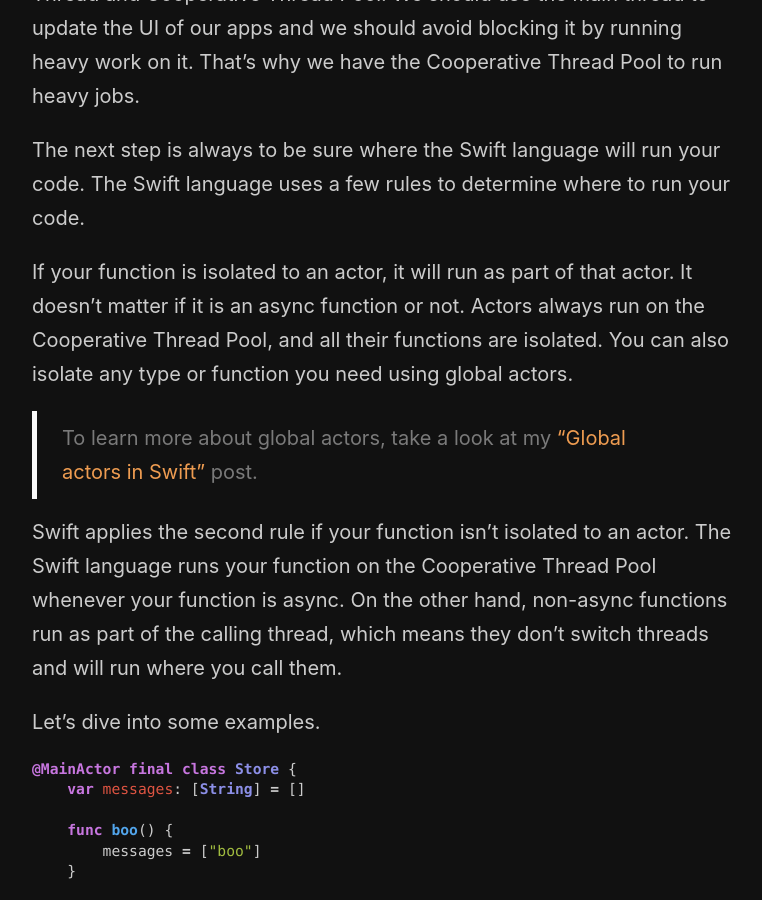
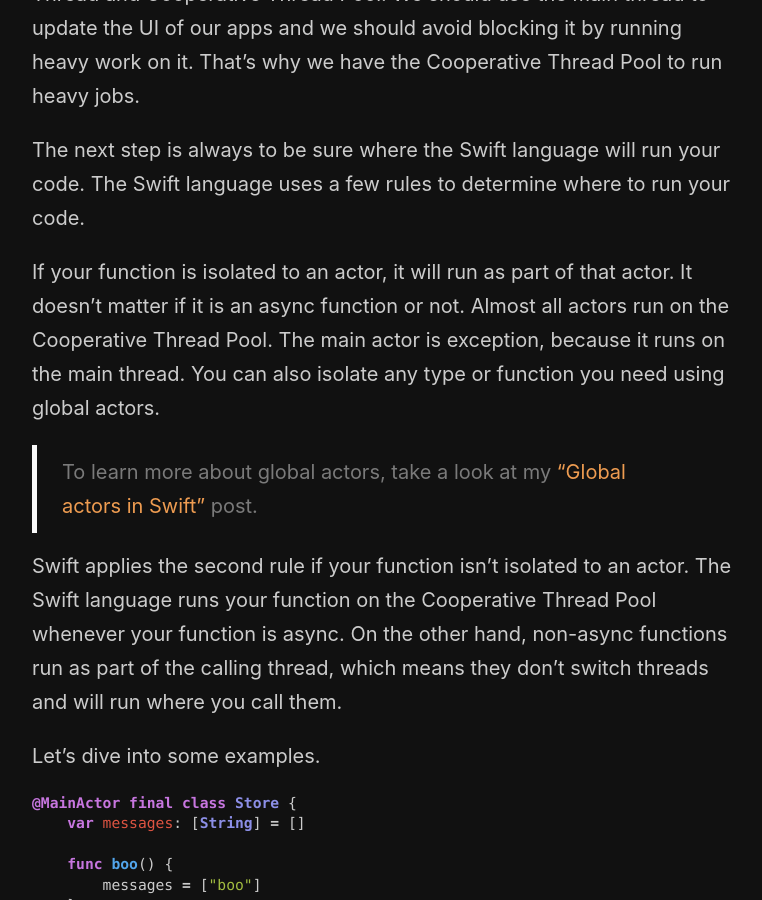
Before and after one commit to mecid/mecid.github.io, a Jekyll site: the page built from _posts/2024-03-20-where-swift-concurrency-will-run-your-function.md, in a window 1280 px wide and 900 px high, scrolled down 1283 px. Shown: the whole window, without its empty margins (258-1020 px from the left). Built offline with Jekyll 4.4.1, drawn with Linux system fonts in a browser that asks for light colours; some of the changed text lies outside the part shown.

Commit message:
swift async functions post updated

````diff
--- a/_posts/2024-03-20-where-swift-concurrency-will-run-your-function.md
+++ b/_posts/2024-03-20-where-swift-concurrency-will-run-your-function.md
@@ -31,7 +31,7 @@ So, we have two crucial places where Swift can run our code: Main Thread and Coo
 
 The next step is always to be sure where the Swift language will run your code. The Swift language uses a few rules to determine where to run your code.
 
-If your function is isolated to an actor, it will run as part of that actor. It doesn't matter if it is an async function or not. Actors always run on the Cooperative Thread Pool, and all their functions are isolated. You can also isolate any type or function you need using global actors.
+If your function is isolated to an actor, it will run as part of that actor. It doesn't matter if it is an async function or not. Almost all actors run on the Cooperative Thread Pool. The main actor is exception, because it runs on the main thread. You can also isolate any type or function you need using global actors.
 
 > To learn more about global actors, take a look at my ["Global actors in Swift"](https://swiftwithmajid.com/2024/03/12/global-actors-in-swift/) post.
 
@@ -80,7 +80,7 @@ struct ContentView: View {
 }
 ```
 
-Here, we have a more complex example confusing many developers in our community. You should remember that SwiftUI views are isolated to the *MainActor*. SwiftUI views inherits theirs isolation from the *View* protocol which is main actor isolated in its definition. That is why both *foo* and *boo* functions will run on the main thread, because views are isolated to the main actor.
+Here, we have a more complex example confusing many developers in our community. You should remember that SwiftUI views are isolated to the *MainActor*. SwiftUI views inherits theirs isolation from the *View* protocol which is main actor isolated in its definition. That is why both *foo* and *boo* functions will run on the main thread.
 
 ```swift
 struct ContentView: View {
````
